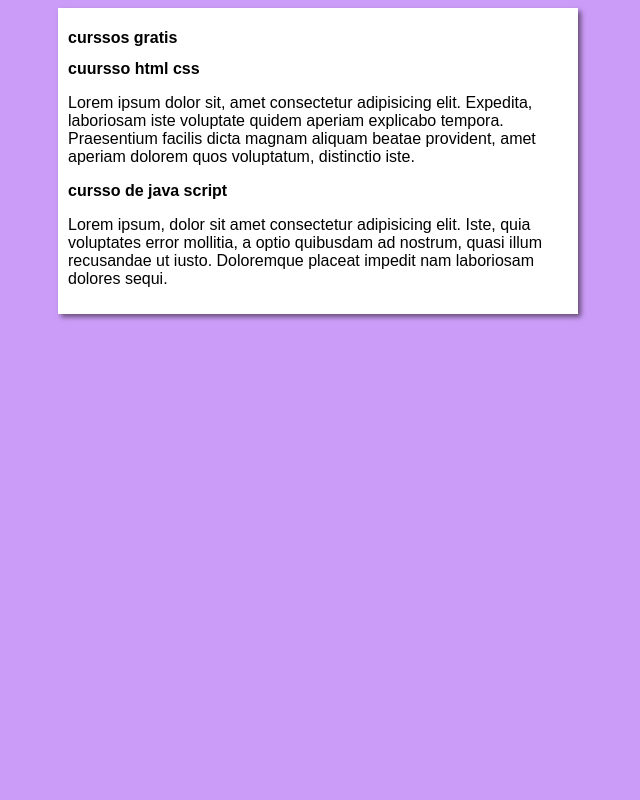
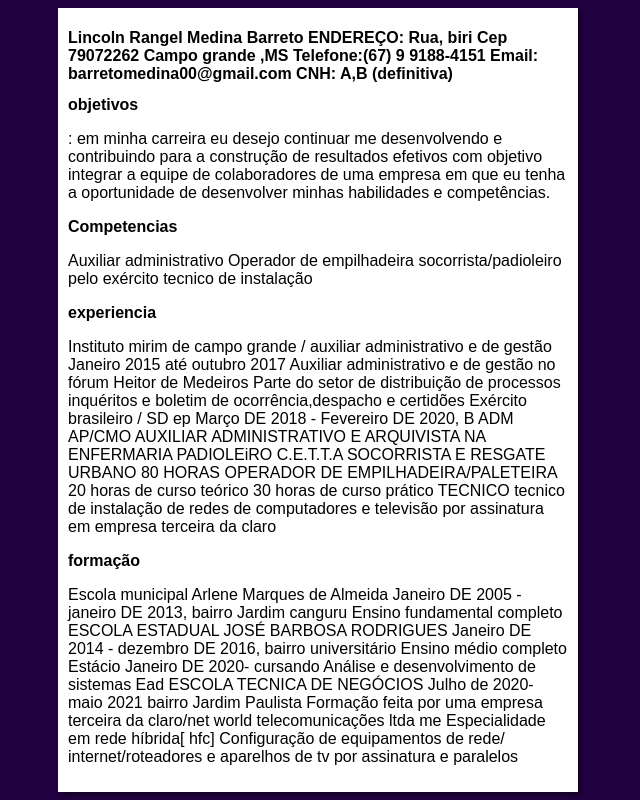
Before and after one commit to lincolnbarreto/projeto-site, a plain HTML site: page index.html in a window 1280 px wide. Shown: the whole page, without its empty margins (322-962 px from the left). Drawn offline with Linux system fonts and the light colour scheme.

Commit message:
atualização do curriculum

```diff
--- a/index.html
+++ b/index.html
@@ -4,22 +4,75 @@
     <meta charset="UTF-8">
     <meta http-equiv="X-UA-Compatible" content="IE=edge">
     <meta name="viewport" content="width=device-width, initial-scale=1.0">
-    <title>curso em video<</title>
+    <title>curriculum digital</title>
     <link rel="stylesheet" href="style.css">
 
 </head>
 <body>
    <main>
        <header>
-          <h1>curssos gratis</h1>
-       </header><article>
-           <h2>cuursso html css </h2>
-           <p>Lorem ipsum dolor sit, amet consectetur adipisicing elit. Expedita, laboriosam iste voluptate quidem aperiam explicabo tempora. Praesentium facilis dicta magnam aliquam beatae provident, amet aperiam dolorem quos voluptatum, distinctio iste.</p>
+          <h1>Lincoln Rangel Medina Barreto
+            ENDEREÇO: Rua, biri Cep 79072262
+            Campo grande ,MS
+            Telefone:(67) 9 9188-4151
+            Email: barretomedina00@gmail.com
+            CNH: A,B  (definitiva)
+            </h1>
+       </header>
+       <article>
+           <h2>objetivos </h2>
+           <p>: em minha carreira eu desejo continuar me desenvolvendo e
+                contribuindo para a construção de resultados efetivos
+                com objetivo integrar a equipe de colaboradores de uma
+                 empresa em que eu tenha a oportunidade de desenvolver
+                  minhas habilidades e competências. </p>
        </article>
        <article>
-           <h2>cursso de java script</h2>
-           <p>Lorem ipsum, dolor sit amet consectetur adipisicing elit. Iste, quia voluptates error mollitia, a optio quibusdam ad nostrum, quasi illum recusandae ut iusto. Doloremque placeat impedit nam laboriosam dolores sequi.</p>
+           <h2>Competencias</h2>
+           <p>Auxiliar administrativo
+            Operador de empilhadeira
+            socorrista/padioleiro pelo exército
+            tecnico de instalação
+            </p>
        </article>
+       <article>
+        <h2>experiencia </h2>
+        <p>Instituto mirim de campo grande  / auxiliar administrativo e de gestão
+            Janeiro 2015 até outubro 2017
+            Auxiliar administrativo e de gestão no fórum Heitor de Medeiros
+            Parte do setor de distribuição de processos inquéritos e boletim de ocorrência,despacho e certidões
+            Exército brasileiro / SD ep
+            Março DE 2018 - Fevereiro DE 2020,  B ADM AP/CMO
+            AUXILIAR ADMINISTRATIVO E ARQUIVISTA NA ENFERMARIA
+            PADIOLEiRO
+            C.E.T.T.A
+            SOCORRISTA E RESGATE URBANO 80 HORAS
+            OPERADOR DE EMPILHADEIRA/PALETEIRA
+            20 horas de curso teórico
+            30 horas de curso prático
+            TECNICO
+            tecnico de instalação de redes de computadores e televisão por assinatura em empresa terceira da claro
+            </p>
+    </article>
+    <article>
+        <h2>formação</h2>
+        <p>Escola municipal Arlene Marques de Almeida
+            Janeiro DE 2005 - janeiro DE 2013, bairro Jardim canguru
+            Ensino fundamental completo
+            ESCOLA ESTADUAL JOSÉ BARBOSA RODRIGUES
+            Janeiro DE 2014 -  dezembro  DE 2016, bairro universitário
+            Ensino médio completo
+            Estácio
+            Janeiro DE 2020- cursando
+            Análise e desenvolvimento de sistemas Ead
+            ESCOLA TECNICA DE NEGÓCIOS
+            Julho de 2020-maio 2021 bairro Jardim Paulista
+            Formação feita por uma empresa terceira da claro/net
+            world telecomunicações ltda me
+            Especialidade em rede híbrida[ hfc]
+            Configuração de equipamentos de rede/ internet/roteadores e aparelhos de tv por assinatura e paralelos
+            </p>
+    </article>
    </main>
 </body>
 </html>
--- a/style.css
+++ b/style.css
@@ -3,7 +3,7 @@
     font-size: 16px ;
 }
 body{
-background-color: rgb(204, 157, 248);
+background-color: rgb(34, 1, 66);
 
 
 }
```
Also changed, not shown: 1 other file.
